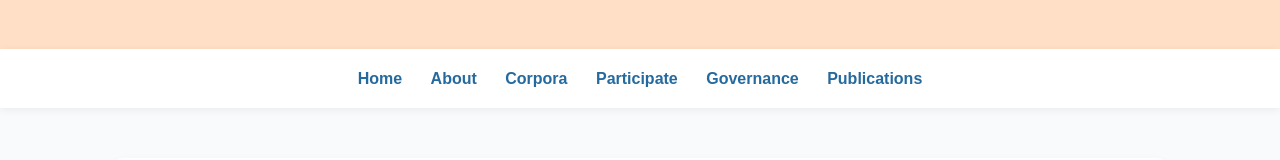
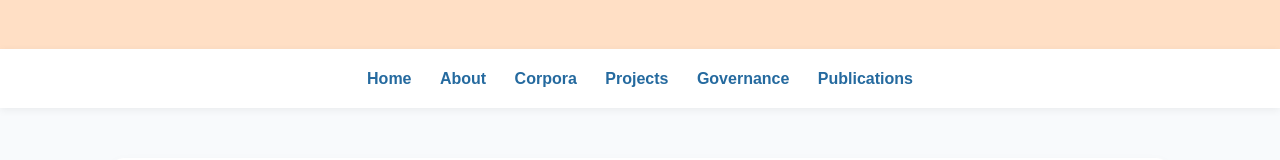
Before and after one commit to EL1000-consortium/el1000-consortium.github.io, a plain HTML site: page corpora.html in a window 1280 px wide. Shown: the part 259-419 px from the top of the page. Drawn offline with nearby package versions, Linux system fonts and the light colour scheme.

Commit message:
Update corpora.html

```diff
--- a/corpora.html
+++ b/corpora.html
@@ -36,7 +36,7 @@
   <a href="index.html">Home</a>
   <a href="about.html">About</a>
   <a href="corpora.html" aria-current="page">Corpora</a>
-  <a href="participate.html">Participate</a>
+  <a href="projects.html">Projects</a>
   <a href="governance.html">Governance</a>
   <a href="publications.html">Publications</a>
 </nav>
```
